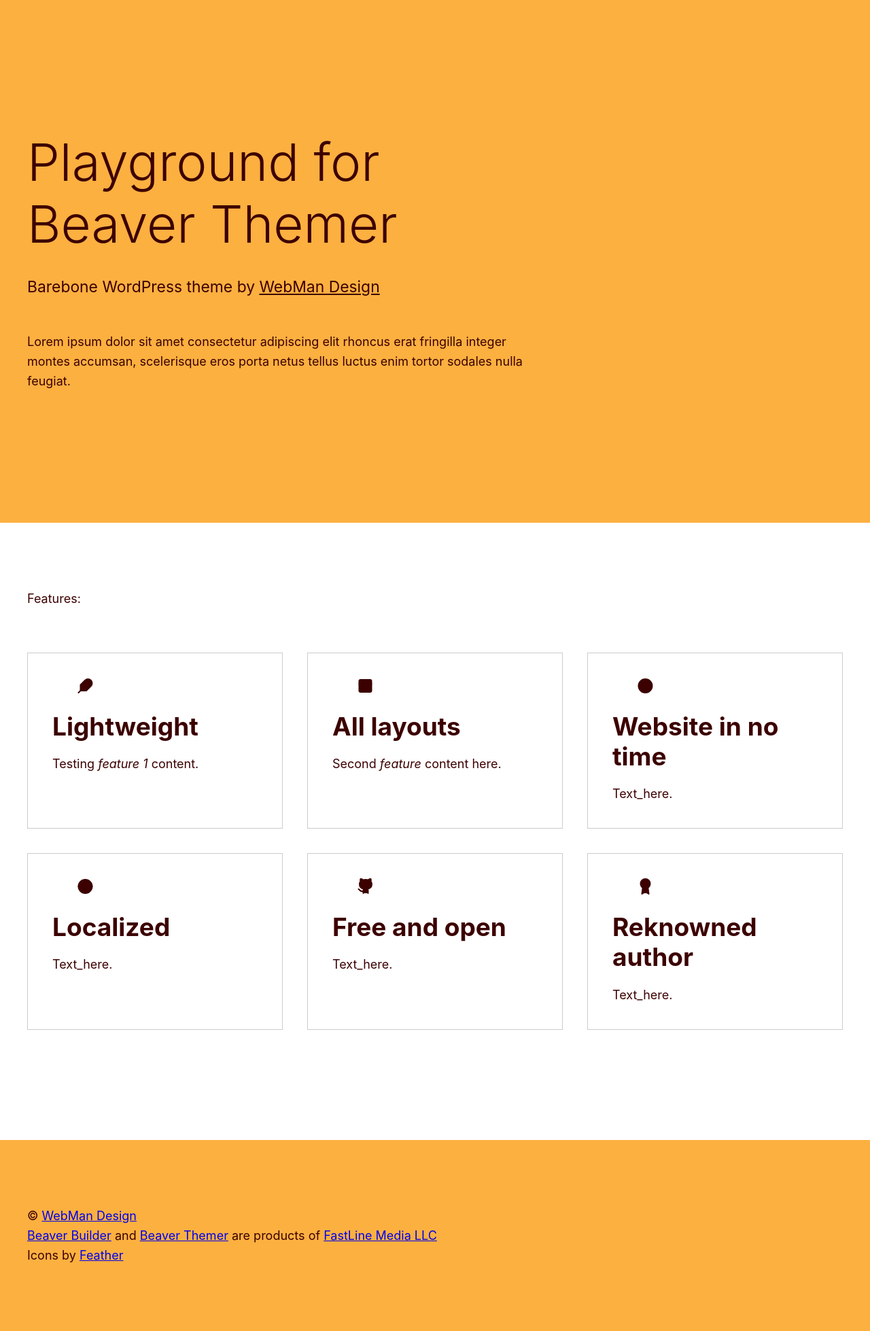
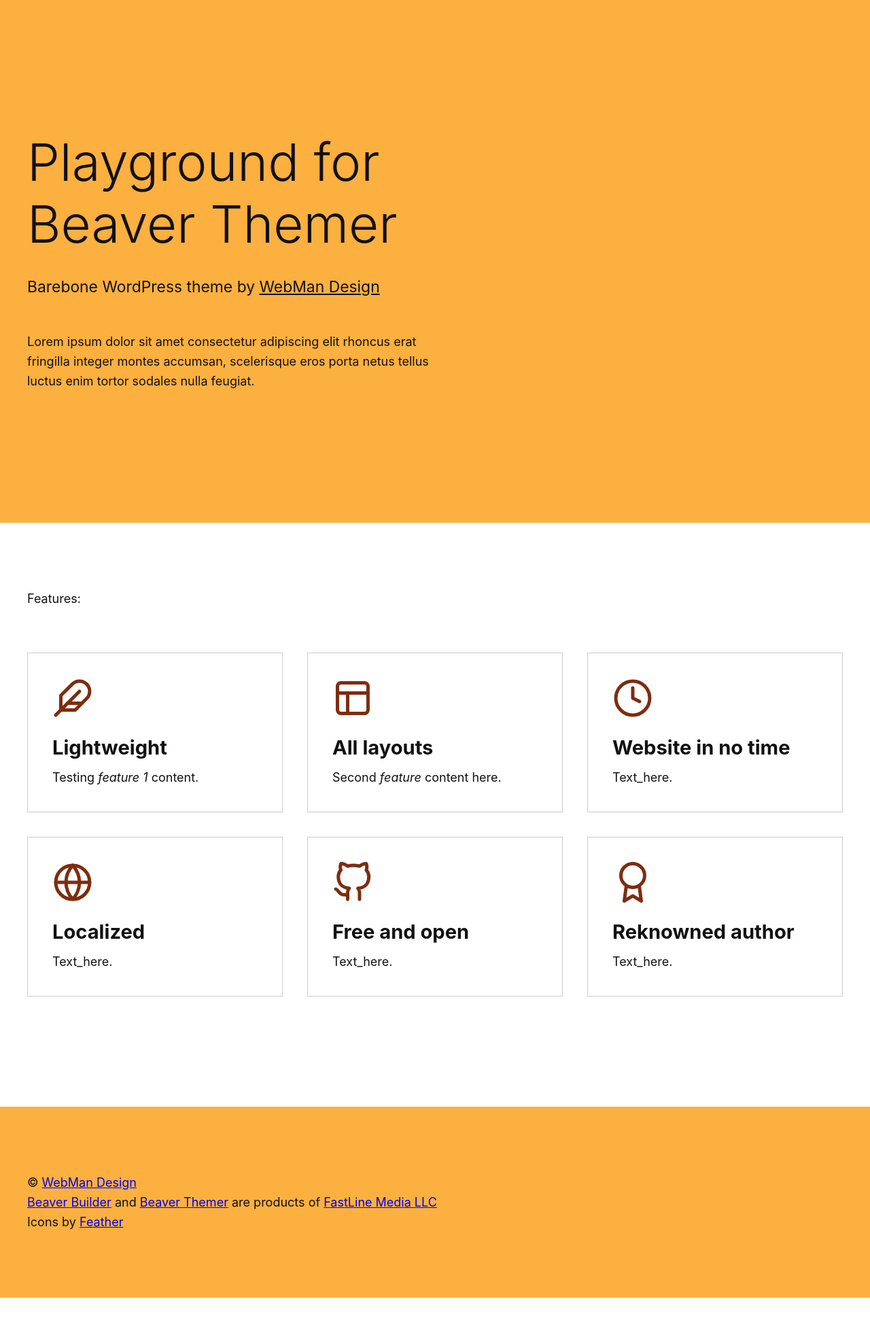
Before and after one commit to webmandesign/playground-for-beaver-themer, a Jekyll site: the page built from index.md, in a window 1280 px wide. Shown: the whole page at 68% size. Built offline with Jekyll 4.4.1, drawn with Linux system fonts in a browser that asks for light colours; after the commit the page ends 1909 px from its top, so only the background shows below that.

Commit message:
* Updating styles

```diff
--- a/_sass/base/_base.scss
+++ b/_sass/base/_base.scss
@@ -2,7 +2,7 @@
 
 html {
 	box-sizing: border-box;
-	color: #3c0000;
+	color: #111;
 	border-color: rgba( #000, .2 );
 }
 
--- a/_sass/content/__features.scss
+++ b/_sass/content/__features.scss
@@ -16,13 +16,15 @@
 		border-style: solid;
 
 		svg {
-			width: 5.387em;
+			width: 3.329em;
+			height: auto;
 			margin-bottom: 1em;
-			fill: currentColor;
+			stroke: #7d2d0f;
 		}
 
 		h2 {
-			margin-bottom: 1rem;
+			margin-bottom: .382em;
+			font-size: 1.618em;
 		}
 
 	}
--- a/_sass/header/__intro.scss
+++ b/_sass/header/__intro.scss
@@ -7,7 +7,7 @@
 	&-column {
 		flex: 1;
 		min-width: 16em;
-		max-width: 61.8%;
+		max-width: 50%;
 		margin: 1em;
 	}
 
```
